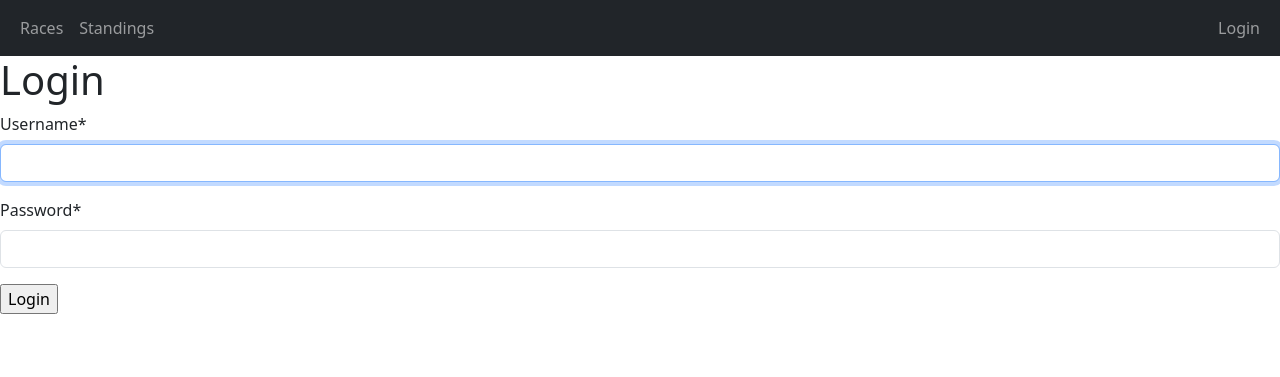
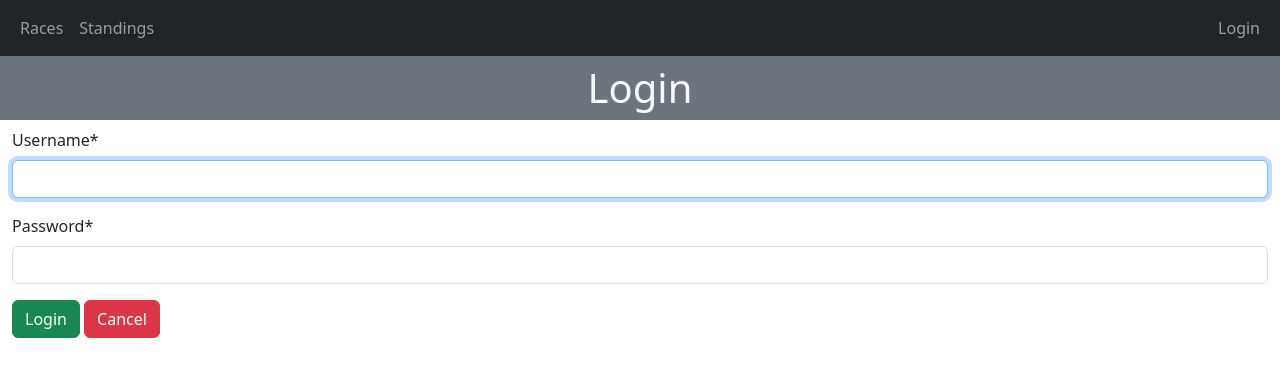
Before and after one commit to FilippoBellei/DjangoGP, a Django app: page /login/ in a window 1280 px wide. Shown: the top 377 px of the page. Run offline with Django 4.2, Linux system fonts and the light colour scheme; some libraries are stand-ins or nearby versions.

Commit message:
Update Login View

```diff
--- a/templates/authentication/login.html
+++ b/templates/authentication/login.html
@@ -2,11 +2,13 @@
 {% load crispy_forms_tags %}
 
 {% block content %}
-<h1>Login</h1>
-
-<form action="" method="post">
-    {% csrf_token %}
-    {{ form | crispy }}
-    <input type="submit" value="Login">
-</form>
+<h1 class="text-center text-light bg-secondary p-2">Login</h1>
+<div class="container-fluid">
+    <form action="" method="post">
+        {% csrf_token %}
+        {{ form | crispy }}
+        <input type="submit" value="Login" class="btn btn-success">
+        <a href="{% url 'djangogp:rider_list' %}" class="btn btn-danger">Cancel</a>
+    </form>
+</div>
 {% endblock %}
```
